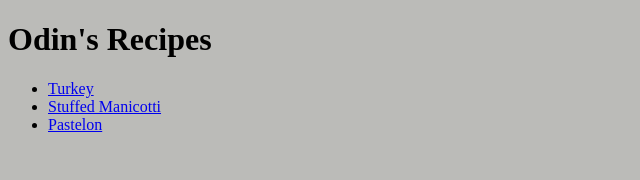
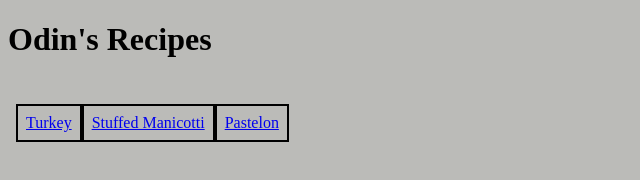
Before and after one commit to telepath01/odin-recipes, a website: page index.html in a window 1280 px wide. Shown: the whole page, without its empty margins (0-640 px from the left). Drawn offline with Linux system fonts and the light colour scheme.

Commit message:
Changed Title Page
Added style to the index.html.

```diff
--- a/Styles/styles.css
+++ b/Styles/styles.css
@@ -1,5 +1,15 @@
 body {
   background-color: rgb(187, 187, 184);
+}
+.title_li {
+  border: 2px solid black;
+  padding: 0.5em;
+}
+
+.index_links {
+  display: inline-flex;
+  list-style: none;
+  padding: 0.5em;
 }
 
 .title_turkey,
--- a/index.html
+++ b/index.html
@@ -9,10 +9,11 @@
   </head>
   <body>
     <h1>Odin's Recipes</h1>
-    <p><ul>
-      <li><a href="./recipes/turkey.html">Turkey</a></li>
-      <li><a href="./recipes/manicotti.html">Stuffed Manicotti</a></li>
-      <li><a href="./recipes/pastelon.html">Pastelon</a></li>
+    <p><ul class="index_links">
+
+      <li class="title_li"><a href="./recipes/turkey.html">Turkey</a></li>
+      <li class="title_li"><a href="./recipes/manicotti.html">Stuffed Manicotti</a></li>
+      <li class="title_li"><a href="./recipes/pastelon.html">Pastelon</a></li>
     </ul></p>
   </body>
 </html>
```
